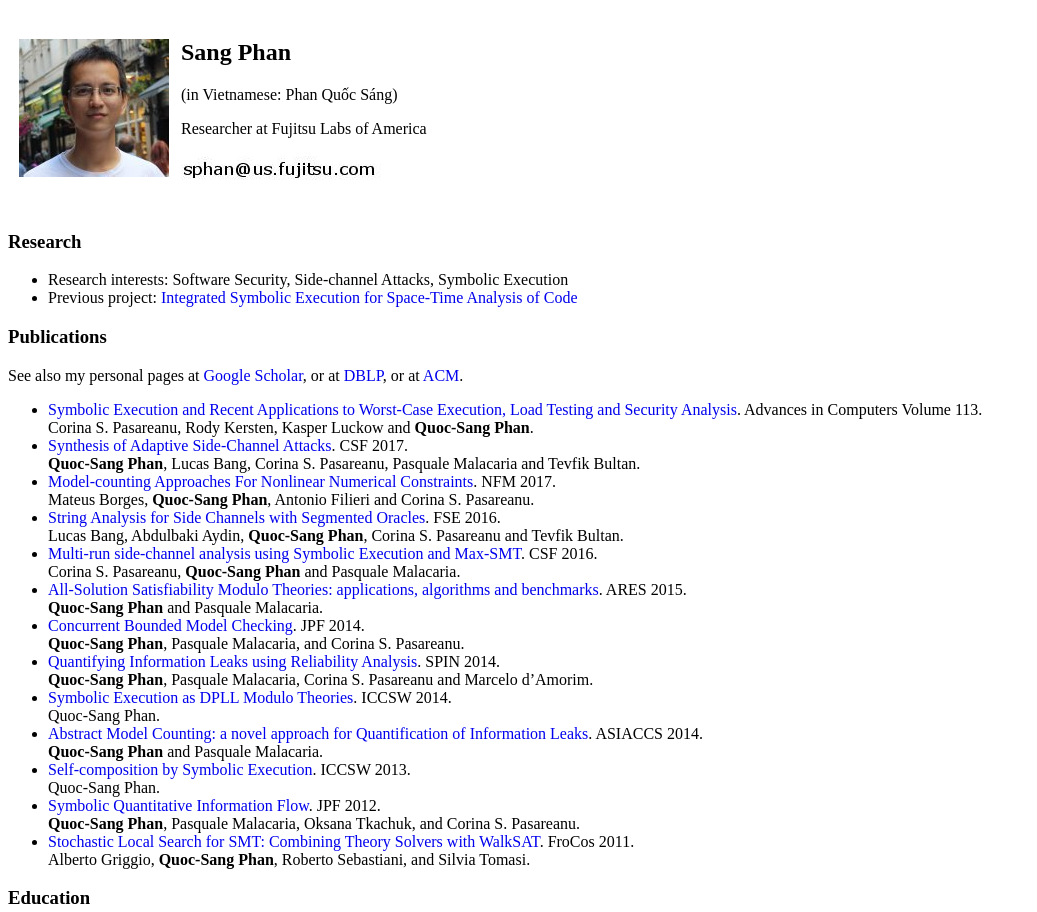
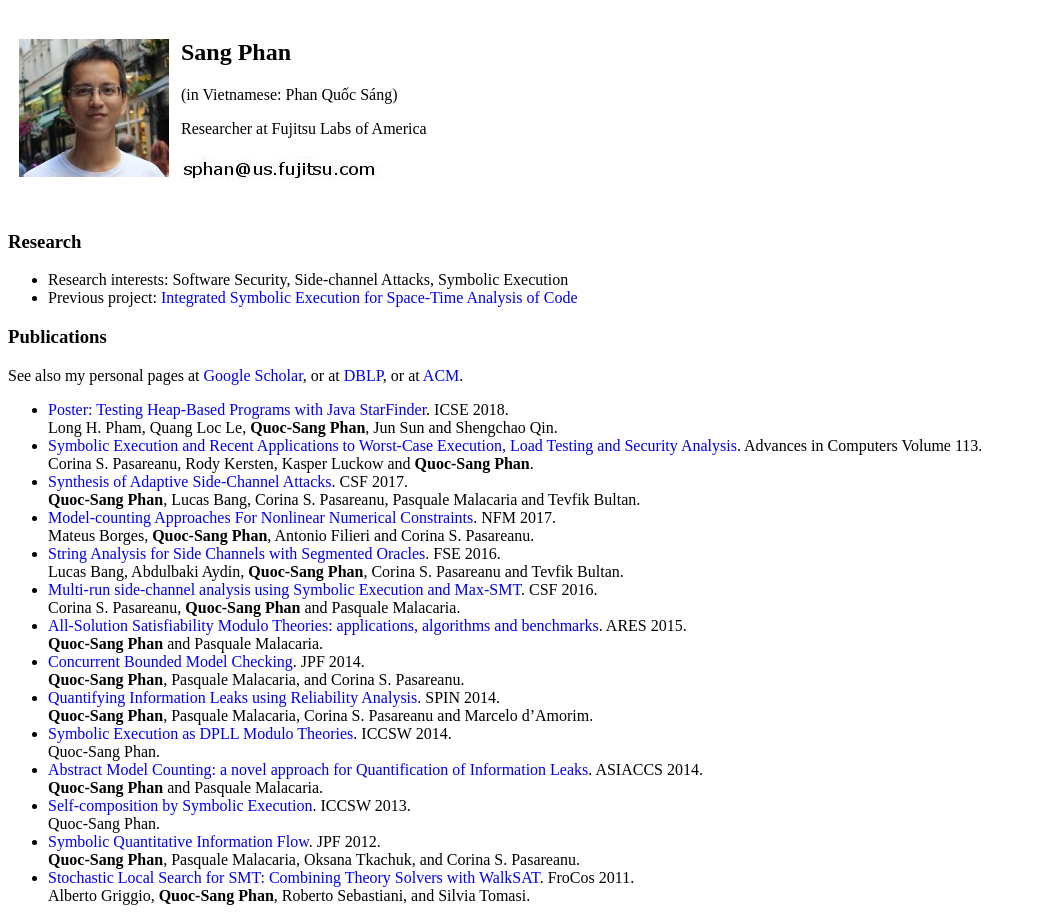
Before and after one commit to qsphan/qsphan.github.io, a plain HTML site: page index.html in a window 1280 px wide. Shown: the top 912 px of the page, without its empty margins (0-1037 px from the left). Drawn offline with Linux system fonts and the light colour scheme.

Commit message:
add poster

```diff
--- a/index.html
+++ b/index.html
@@ -60,6 +60,9 @@
 <h3>Publications</h3>
 See also my personal pages at <a href="http://scholar.google.co.uk/citations?user=4IkvERIAAAAJ&amp;hl=en">Google Scholar</a>, or at <a href="http://dblp.uni-trier.de/pers/hy/p/Phan:Quoc=Sang">DBLP</a>, or at <a href="http://dl.acm.org/author_page.cfm?id=81551144956">ACM</a>.
 <ul>
+  <li><a href="papers/icse18.pdf">Poster: Testing Heap-Based Programs with Java StarFinder</a>. ICSE 2018.<br/>
+      Long H. Pham, Quang Loc Le, <b>Quoc-Sang Phan</b>, Jun Sun and Shengchao Qin.
+  </li>
   <li><a href="papers/aic113.pdf">Symbolic Execution and Recent Applications to Worst-Case Execution, Load Testing and Security Analysis</a>. Advances in Computers Volume 113.<br/>
       Corina S. Pasareanu, Rody Kersten, Kasper Luckow and <b>Quoc-Sang Phan</b>.
   </li>
```
Also changed, not shown: 1 other file.
